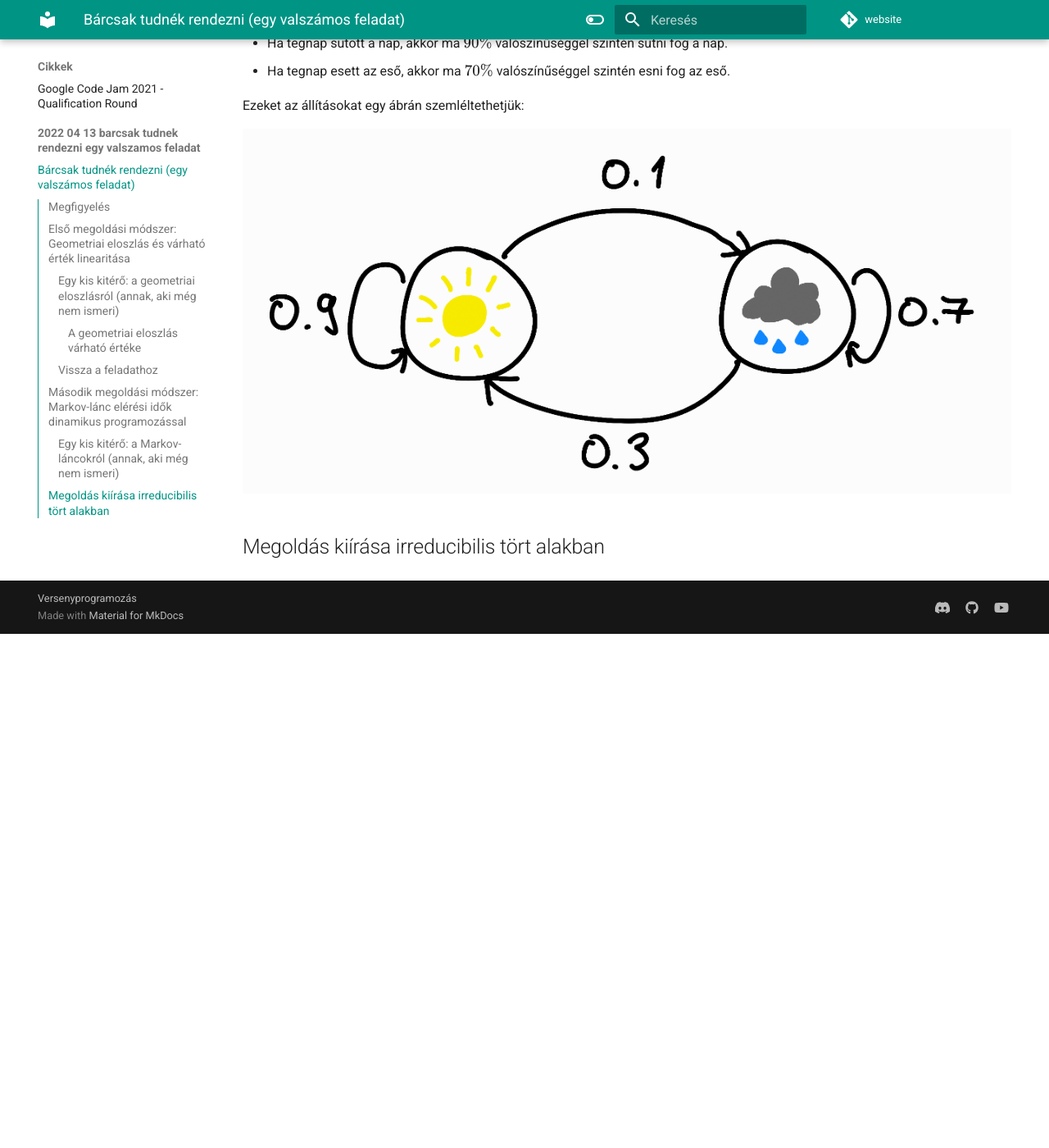
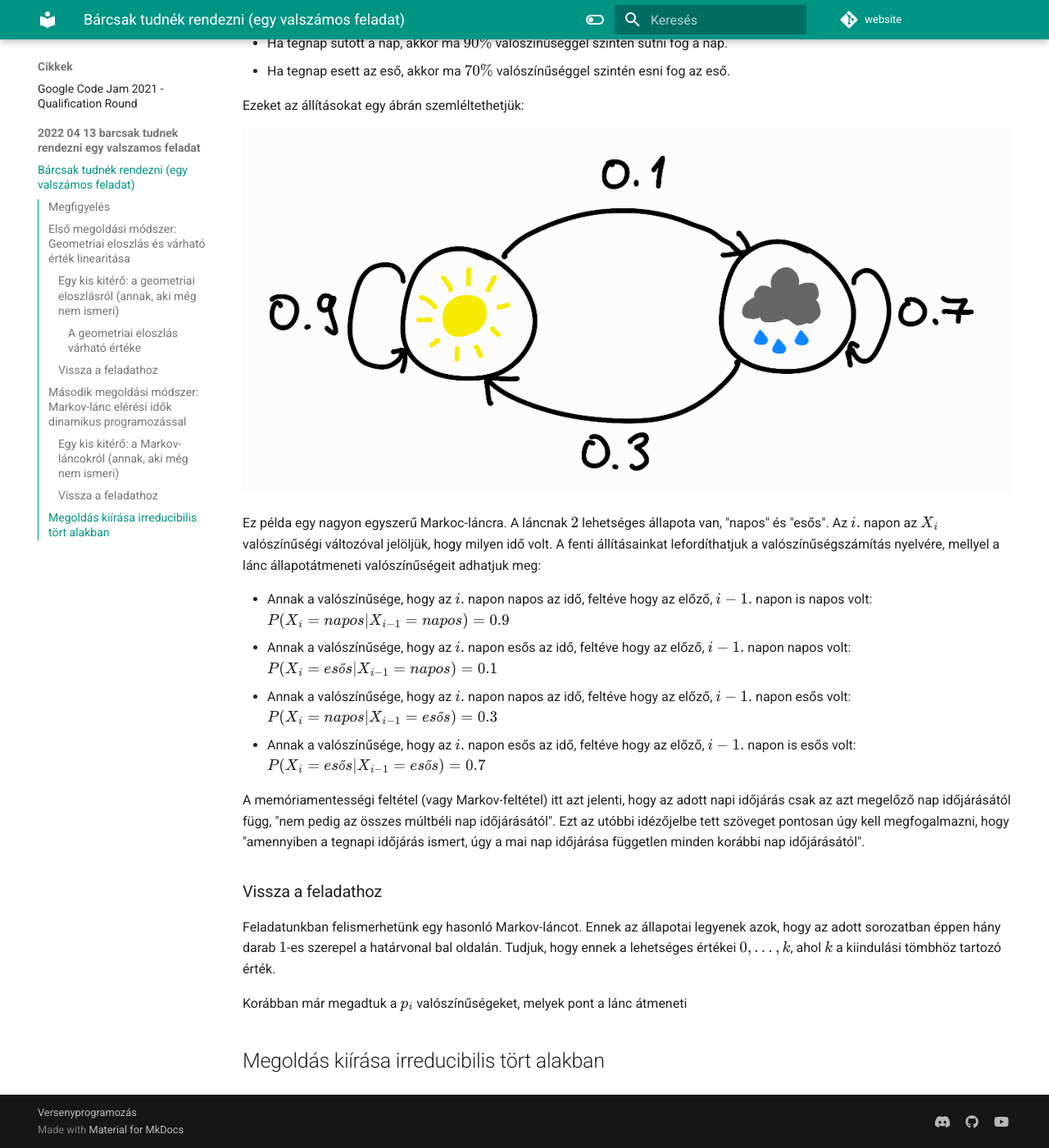
Before and after one commit to nemkin/versenyprogramozas-hu, an MkDocs documentation site: the page built from docs/cikkek/2022_04_13_barcsak_tudnek_rendezni_egy_valszamos_feladat/index.md, in a window 1280 px wide and 1400 px high, scrolled down 6502 px. Shown: the whole window at 82% size. Built offline with MkDocs 1.6.1 and Material for MkDocs 9.7.7, drawn with Linux system fonts in a browser that asks for light colours; comment, search, counter and statistics services are not loaded; before the commit the page ends 7275 px from its top, so only the background shows below that.

Commit message:
Update index.md

```diff
--- a/docs/cikkek/2022_04_13_barcsak_tudnek_rendezni_egy_valszamos_feladat/index.md
+++ b/docs/cikkek/2022_04_13_barcsak_tudnek_rendezni_egy_valszamos_feladat/index.md
@@ -151,4 +151,19 @@ Ezeket az állításokat egy ábrán szemléltethetjük:
 
 ![Időjárás Markov-lánc](img/idojaras_markov.png)
 
+Ez példa egy nagyon egyszerű Markoc-láncra. A láncnak $2$ lehetséges állapota van, "napos" és "esős". Az $i.$ napon az $X_i$ valószínűségi változóval jelöljük, hogy milyen idő volt. A fenti állításainkat lefordíthatjuk a valószínűségszámítás nyelvére, mellyel a lánc állapotátmeneti valószínűségeit adhatjuk meg:
+
+- Annak a valószínűsége, hogy az $i.$ napon napos az idő, feltéve hogy az előző, $i-1.$ napon is napos volt: $P(X_i = napos | X_{i-1} = napos) = 0.9$
+- Annak a valószínűsége, hogy az $i.$ napon esős az idő, feltéve hogy az előző, $i-1.$ napon napos volt: $P(X_i = esős | X_{i-1} = napos) = 0.1$
+- Annak a valószínűsége, hogy az $i.$ napon napos az idő, feltéve hogy az előző, $i-1.$ napon esős volt: $P(X_i = napos | X_{i-1} = esős) = 0.3$
+- Annak a valószínűsége, hogy az $i.$ napon esős az idő, feltéve hogy az előző, $i-1.$ napon is esős volt: $P(X_i = esős | X_{i-1} = esős) = 0.7$
+
+A memóriamentességi feltétel (vagy Markov-feltétel) itt azt jelenti, hogy az adott napi időjárás csak az azt megelőző nap időjárásától függ, "nem pedig az összes múltbéli nap időjárásától". Ezt az utóbbi idézőjelbe tett szöveget pontosan úgy kell megfogalmazni, hogy "amennyiben a tegnapi időjárás ismert, úgy a mai nap időjárása független minden korábbi nap időjárásától".
+
+### Vissza a feladathoz
+
+Feladatunkban felismerhetünk egy hasonló Markov-láncot. Ennek az állapotai legyenek azok, hogy az adott sorozatban éppen hány darab $1$-es szerepel a határvonal bal oldalán. Tudjuk, hogy ennek a lehetséges értékei $0, \dots{}, k$, ahol $k$ a kiindulási tömbhöz tartozó érték.
+
+Korábban már megadtuk a $p_i$ valószínűségeket, melyek pont a lánc átmeneti
+
 ## Megoldás kiírása irreducibilis tört alakban
```
